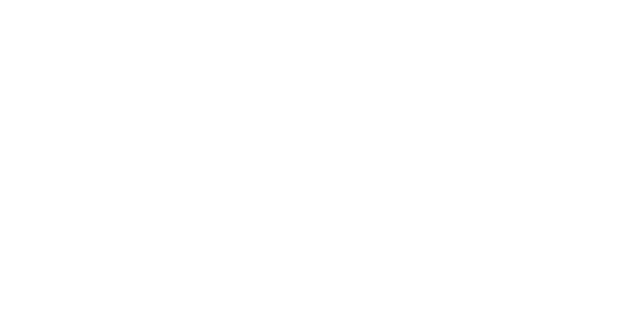
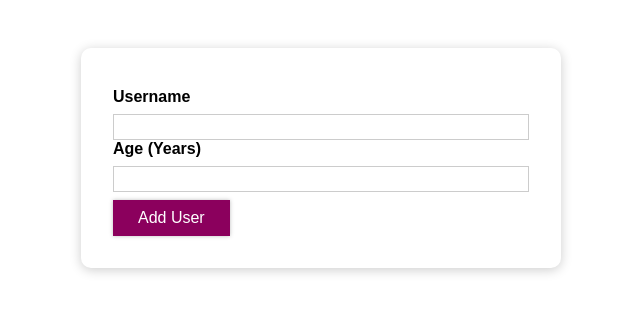
Before and after one commit to saroshkhandev/ReactJsBasics2, a React (Create React App) app: page / in a window 1280 px wide. Shown: the top 312 px of the page, without its empty margins (319-959 px from the left). Built offline with nearby package versions, Linux system fonts and the light colour scheme.

Commit message:
Added userform

```diff
--- /dev/null
+++ b/src/App.css
@@ -0,0 +1,14 @@
+#users {
+  width: 35rem;
+  max-width: 90%;
+  margin: 3rem auto;
+}
+
+#user-form {
+  width: 30rem;
+  max-width: 90%;
+  margin: 3rem auto;
+  padding: 2rem;
+  box-shadow: 0 2px 12px rgba(0, 0, 0, 0.2);
+  border-radius: 10px;
+}
--- a/src/App.js
+++ b/src/App.js
@@ -1,10 +1,13 @@
 import React from 'react';
-
+import UserForm from './components/UserForm/UserForm';
+import "./App.css";
 
 function App() {
   return (
     <div>
-
+      <section id="user-form">
+        <UserForm />
+      </section>
     </div>
   );
 }
--- /dev/null
+++ b/src/components/UI/Button/Button.js
@@ -0,0 +1,12 @@
+import styles from "./Button.module.css";
+
+const Button = (props) => {
+  return (
+    <button type={props.type} className={styles.button} onClick="props.onClick">
+      {props.children}
+    </button>
+  );
+};
+
+
+export default Button;
--- /dev/null
+++ b/src/components/UI/Button/Button.module.css
@@ -0,0 +1,27 @@
+.button {
+  width: 100%;
+  font: inherit;
+  padding: 0.5rem 1.5rem;
+  border: 1px solid #8b005d;
+  color: white;
+  background: #8b005d;
+  box-shadow: 0 0 4px rgba(0, 0, 0, 0.26);
+  cursor: pointer;
+}
+
+.button:focus {
+  outline: none;
+}
+
+.button:hover,
+.button:active {
+  background: #ac0e77;
+  border-color: #ac0e77;
+  box-shadow: 0 0 8px rgba(0, 0, 0, 0.26);
+}
+
+@media (min-width: 768px) {
+  .button {
+    width: auto;
+  }
+}
--- /dev/null
+++ b/src/components/UserForm/UserForm.js
@@ -0,0 +1,20 @@
+import styles from "./UserForm.module.css";
+import Button from "../UI/Button/Button";
+
+
+const UserForm = () => {
+  return (
+    <form>
+      <div className={`${styles['user-form']}`}>
+        <label>Username</label>
+        <input type="text" />
+
+        <label>Age (Years)</label>
+        <input type="text" />
+      </div>
+      <Button type="submit">Add User</Button>
+    </form>
+  );
+};
+
+export default UserForm;
--- /dev/null
+++ b/src/components/UserForm/UserForm.module.css
@@ -0,0 +1,34 @@
+.user-form {
+  margin: 0.5rem 0;
+}
+
+.user-form label {
+  font-weight: bold;
+  display: block;
+  margin-bottom: 0.5rem;
+}
+
+.user-form input {
+  display: block;
+  width: 100%;
+  border: 1px solid #ccc;
+  font: inherit;
+  line-height: 1.5rem;
+  padding: 0 0.25rem;
+}
+
+.user-form input:focus {
+  outline: none;
+  background: #fad0ec;
+  border-color: #8b005d;
+}
+
+
+.user-form.invalid input {
+  border-color: red;
+  background: #ffd7d7;
+}
+
+.user-form.invalid label {
+  color: red;
+}
```
